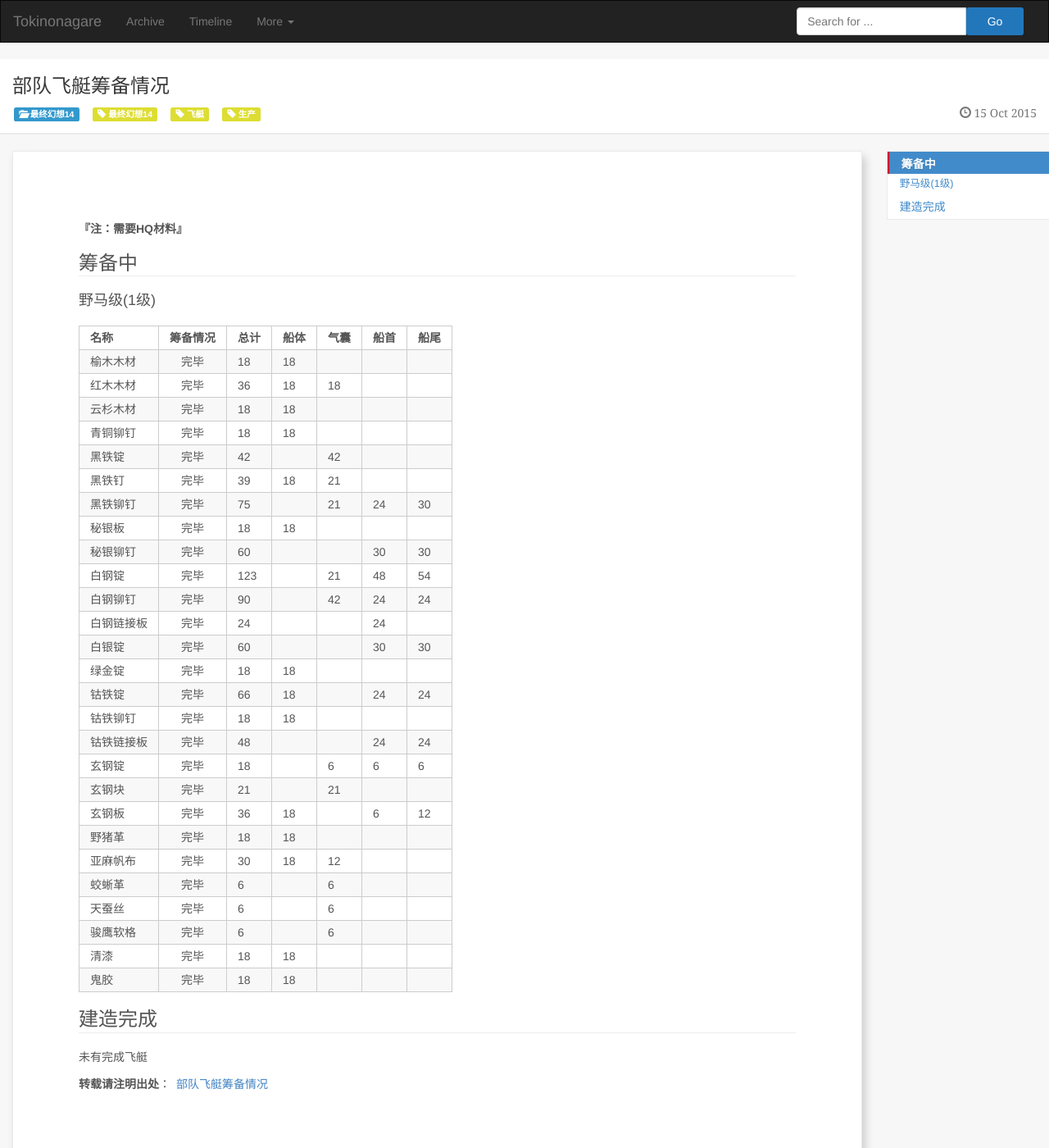
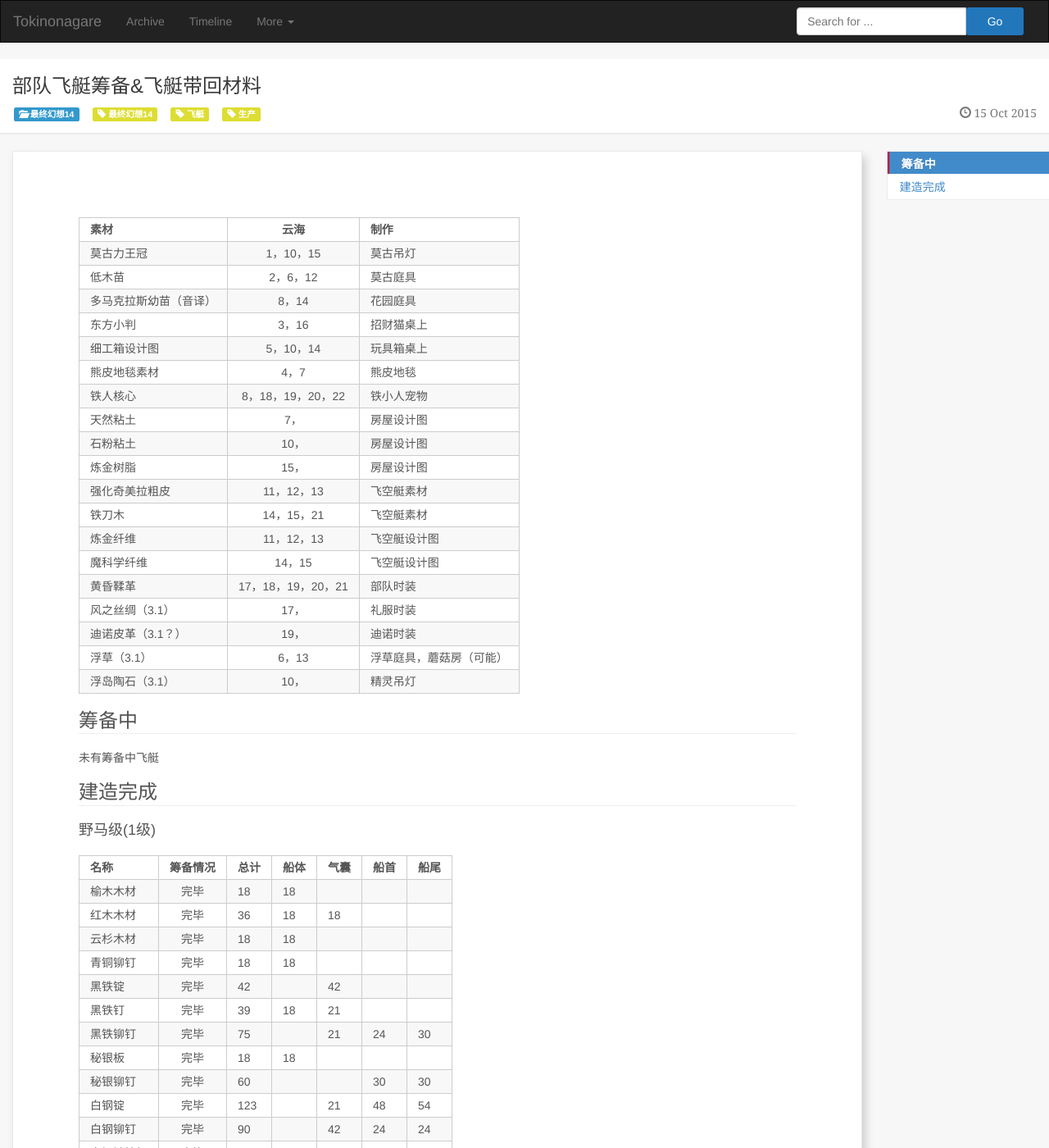
Before and after one commit to tokinonagare/tokinonagare.github.io, a Jekyll site: the page built from _posts/2015-10-15-ffxiv_Airship_Material.md, in a window 1280 px wide and 1400 px high. Shown: the whole window at 82% size. Built offline with Jekyll 4.4.1, drawn with Linux system fonts in a browser that asks for light colours; Markdown is read by kramdown in place of the engine named in the settings; comment, search, counter and statistics services are not loaded.

Commit message:
add ffxiv_airship_get_back material

```diff
--- a/_posts/2015-10-15-ffxiv_Airship_Material.md
+++ b/_posts/2015-10-15-ffxiv_Airship_Material.md
@@ -1,15 +1,43 @@
 ---
 layout: 	  blog
-title:		  部队飞艇筹备情况
+title:		  部队飞艇筹备&飞艇带回材料
 categories: 最终幻想14
 tags: 		  最终幻想14 飞艇 生产
 redirect_from:
   - /web/ffxiv_Airship_Material.html
   - /2015/10/15/ffxiv_Airship_Material/
 ---
-__『注：需要HQ材料』__
 
-#  筹备中
+素材	|	云海	|	制作
+---- | :----: | ----
+莫古力王冠	|	1，10，15	|	莫古吊灯
+低木苗	|	2，6，12	|	莫古庭具
+多马克拉斯幼苗（音译）	|	8，14	|	花园庭具
+东方小判	|	3，16	|	招财猫桌上
+细工箱设计图	|	5，10，14	|	玩具箱桌上
+熊皮地毯素材	|	4，7	|	熊皮地毯
+铁人核心	|	8，18，19，20，22	|	铁小人宠物
+天然粘土	|	7，	|	房屋设计图
+石粉粘土	|	10，	|	房屋设计图
+炼金树脂	|	15，	|	房屋设计图
+强化奇美拉粗皮	|	11，12，13	|	飞空艇素材
+铁刀木	|	14，15，21	|	飞空艇素材
+炼金纤维	|	11，12，13	|	飞空艇设计图
+魔科学纤维	|	14，15	|	飞空艇设计图
+黄昏鞣革	|	17，18，19，20，21	|	部队时装
+风之丝绸（3.1）	|	17，	|	礼服时装
+迪诺皮革（3.1？）	|	19，	|	迪诺时装
+浮草（3.1）	|	6，13	|	浮草庭具，蘑菇房（可能）
+浮岛陶石（3.1）	|	10，	|	精灵吊灯
+
+
+
+<!-- more -->
+# 筹备中
+
+未有筹备中飞艇
+
+# 建造完成
 
 ## 野马级(1级)
 
@@ -42,10 +70,3 @@ __『注：需要HQ材料』__
 骏鹰软格	|完毕	|6	|	|6	|	|
 清漆	|完毕	|18	|18	|	|	|
 鬼胶	|完毕	|18	|18	|	|	|
-
-
-<!-- more -->
-
-# 建造完成
-
-未有完成飞艇
```
